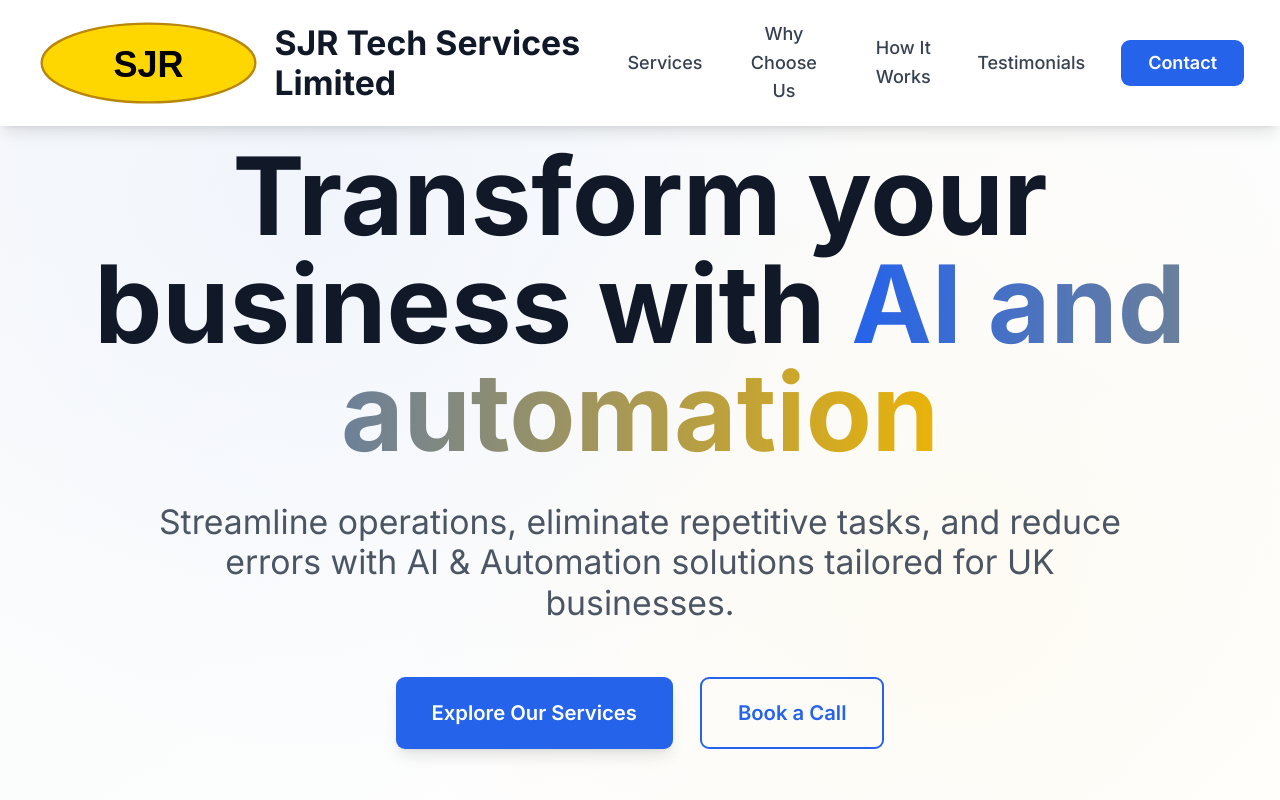
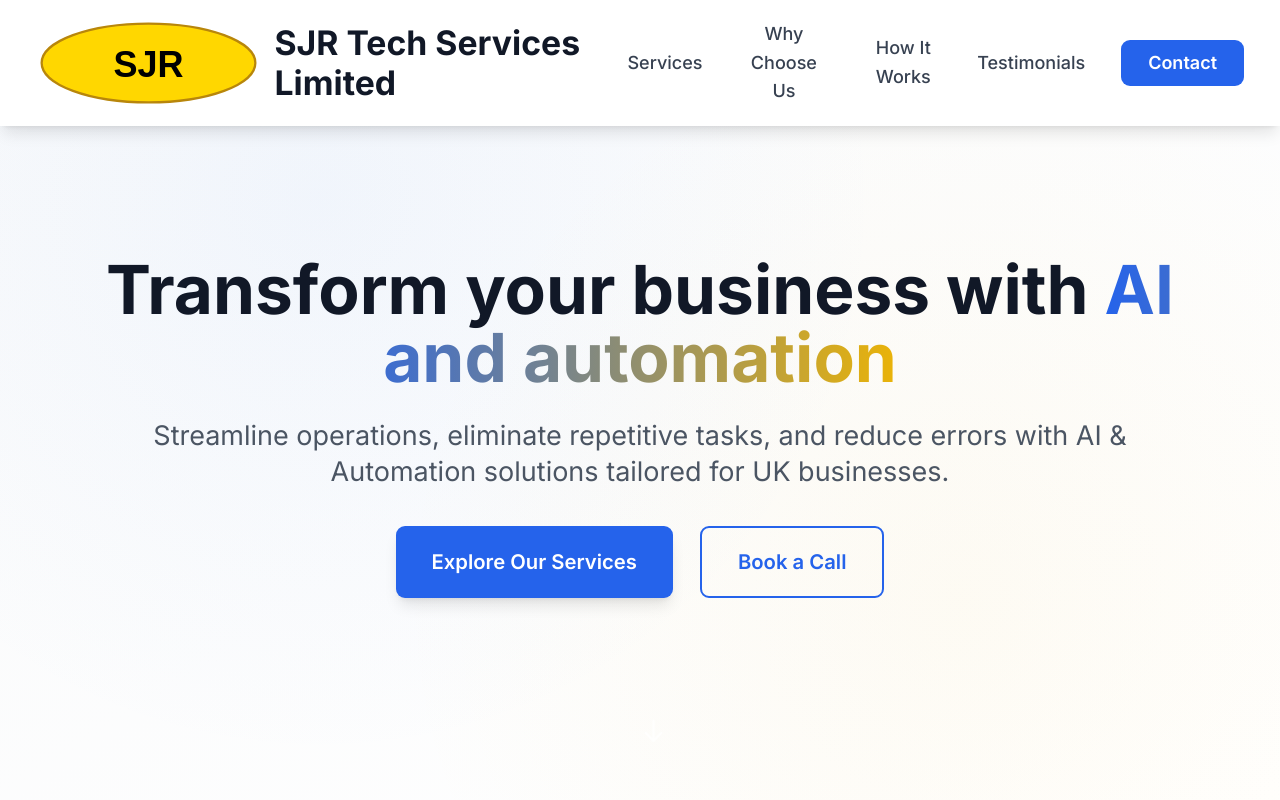
Before and after one commit to vijaysundar-git/vijaygit, a React (Vite) app: page / in a window 1280 px wide. Shown: the top 800 px of the page. Built offline with nearby package versions, Linux system fonts and the light colour scheme; the HTML template or start-up script is replaced by a standard one.

Commit message:
Fix hero section text cutoff issues - reduced font sizes and improved spacing

```diff
--- a/src/components/HeroSection.jsx
+++ b/src/components/HeroSection.jsx
@@ -20,7 +20,7 @@ const HeroSection = () => {
   }
 
   return (
-    <section className="min-h-screen flex items-center relative overflow-hidden bg-white pt-20">
+    <section className="min-h-screen flex items-center relative overflow-hidden bg-white pt-24 pb-12 px-4">
       {/* Subtle background pattern */}
       <div className="absolute inset-0 bg-gradient-to-br from-gray-50 to-white"></div>
       <div className="absolute inset-0" style={{
@@ -30,12 +30,12 @@ const HeroSection = () => {
 
       {/* Content */}
       <div className="container-custom relative z-10">
-        <div className="max-w-5xl mx-auto text-center">
+        <div className="max-w-6xl mx-auto text-center px-4">
           <motion.h1
             initial={{opacity: 0, y: 30}}
             animate={{opacity: 1, y: 0}}
             transition={{duration: 0.8, delay: 0.2, ease: "easeOut"}}
-            className="text-5xl md:text-7xl lg:text-8xl font-bold text-gray-900 mb-8 leading-tight"
+            className="text-4xl md:text-5xl lg:text-6xl font-bold text-gray-900 mb-6 leading-tight"
           >
             Transform your business with{' '}
             <span className="text-transparent bg-clip-text bg-gradient-to-r from-blue-600 to-yellow-500">
@@ -47,7 +47,7 @@ const HeroSection = () => {
             initial={{opacity: 0, y: 30}}
             animate={{opacity: 1, y: 0}}
             transition={{duration: 0.8, delay: 0.4, ease: "easeOut"}}
-            className="text-2xl md:text-3xl text-gray-600 mb-12 max-w-4xl mx-auto leading-relaxed"
+            className="text-xl md:text-2xl text-gray-600 mb-8 max-w-4xl mx-auto leading-relaxed"
           >
             Streamline operations, eliminate repetitive tasks, and reduce errors with AI & Automation solutions tailored for UK businesses.
           </motion.p>
```
